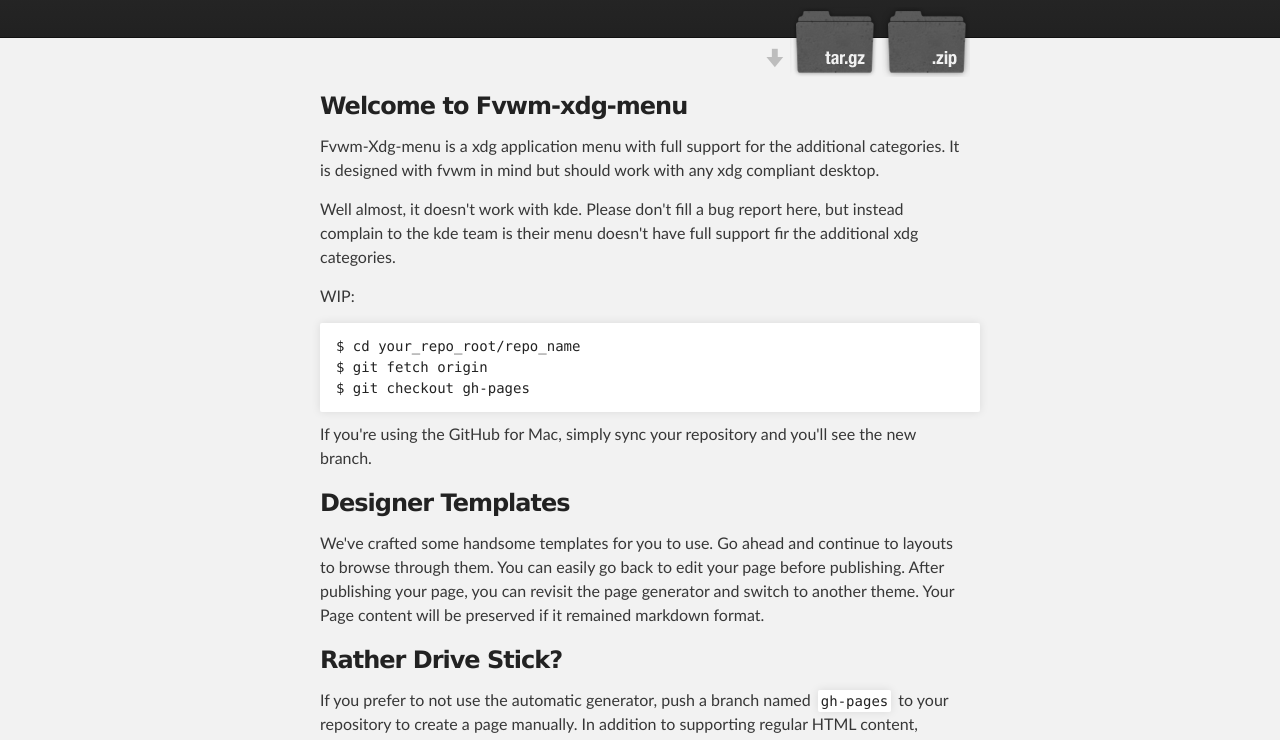
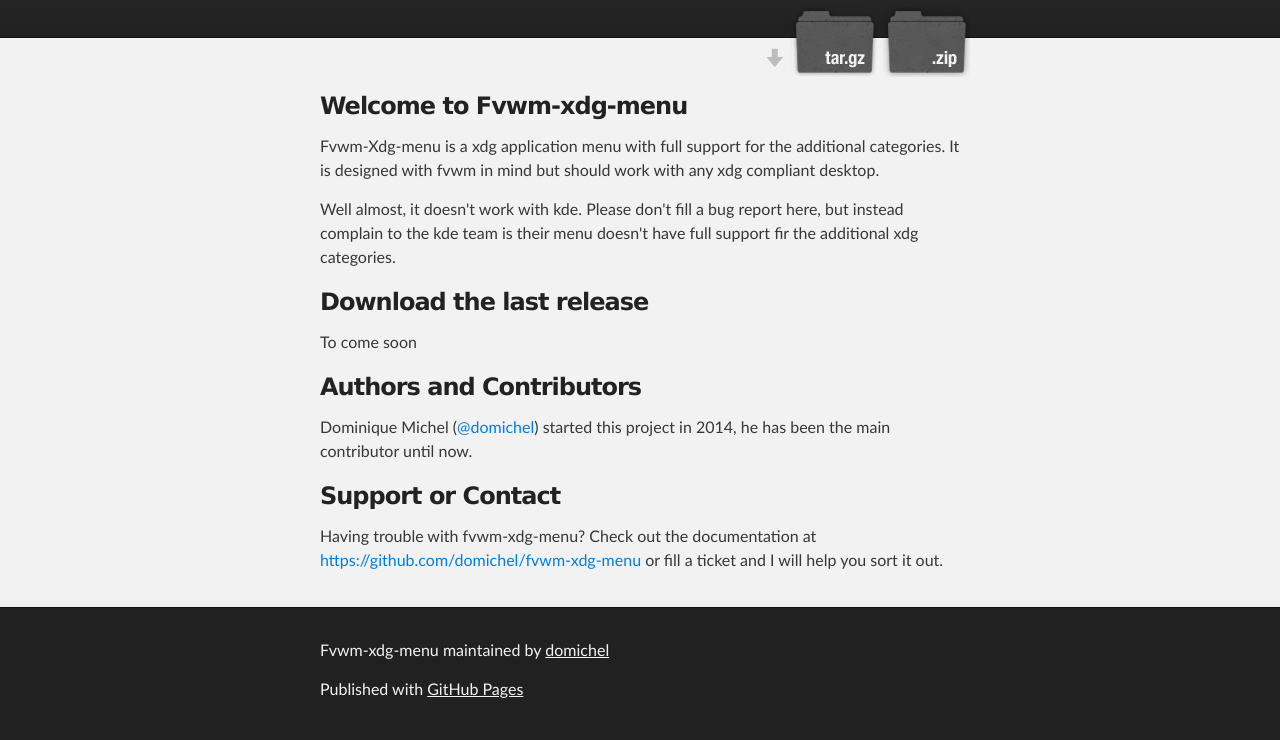
Before and after one commit to domichel/fvwm-xdg-menu, a plain HTML site: page index.html in a window 1280 px wide. Shown: the part 208-948 px from the top of the page. Drawn offline with Linux system fonts and the light colour scheme.

```diff
--- a/index.html
+++ b/index.html
@@ -38,24 +38,10 @@
 
 <p>Well almost, it doesn't work with kde. Please don't fill a bug report here, but instead complain to the kde team is their menu doesn't have full support fir the additional xdg categories.</p>
 
-<p>WIP:</p>
+<h3>
+<a name="download-the-last-release" class="anchor" href="#download-the-last-release"><span class="octicon octicon-link"></span></a>Download the last release</h3>
 
-<pre><code>$ cd your_repo_root/repo_name
-$ git fetch origin
-$ git checkout gh-pages
-</code></pre>
-
-<p>If you're using the GitHub for Mac, simply sync your repository and you'll see the new branch.</p>
-
-<h3>
-<a name="designer-templates" class="anchor" href="#designer-templates"><span class="octicon octicon-link"></span></a>Designer Templates</h3>
-
-<p>We've crafted some handsome templates for you to use. Go ahead and continue to layouts to browse through them. You can easily go back to edit your page before publishing. After publishing your page, you can revisit the page generator and switch to another theme. Your Page content will be preserved if it remained markdown format.</p>
-
-<h3>
-<a name="rather-drive-stick" class="anchor" href="#rather-drive-stick"><span class="octicon octicon-link"></span></a>Rather Drive Stick?</h3>
-
-<p>If you prefer to not use the automatic generator, push a branch named <code>gh-pages</code> to your repository to create a page manually. In addition to supporting regular HTML content, GitHub Pages support Jekyll, a simple, blog aware static site generator written by our own Tom Preston-Werner. Jekyll makes it easy to create site-wide headers and footers without having to copy them across every page. It also offers intelligent blog support and other advanced templating features.</p>
+<p>To come soon</p>
 
 <h3>
 <a name="authors-and-contributors" class="anchor" href="#authors-and-contributors"><span class="octicon octicon-link"></span></a>Authors and Contributors</h3>
@@ -65,7 +51,7 @@
 <h3>
 <a name="support-or-contact" class="anchor" href="#support-or-contact"><span class="octicon octicon-link"></span></a>Support or Contact</h3>
 
-<p>Having trouble with fvwm-xdg-menu? Check out the documentation at <a href="http://help.github.com/pages">http://help.github.com/pages</a> or contact <a href="mailto:support@github.com">support@github.com</a> and we’ll help you sort it out.</p>
+<p>Having trouble with fvwm-xdg-menu? Check out the documentation at <a href="https://github.com/domichel/fvwm-xdg-menu">https://github.com/domichel/fvwm-xdg-menu</a> or fill a ticket and I will help you sort it out.</p>
       </section>
     </div>
 
```
Also changed, not shown: params.json (+1 -1 lines).
